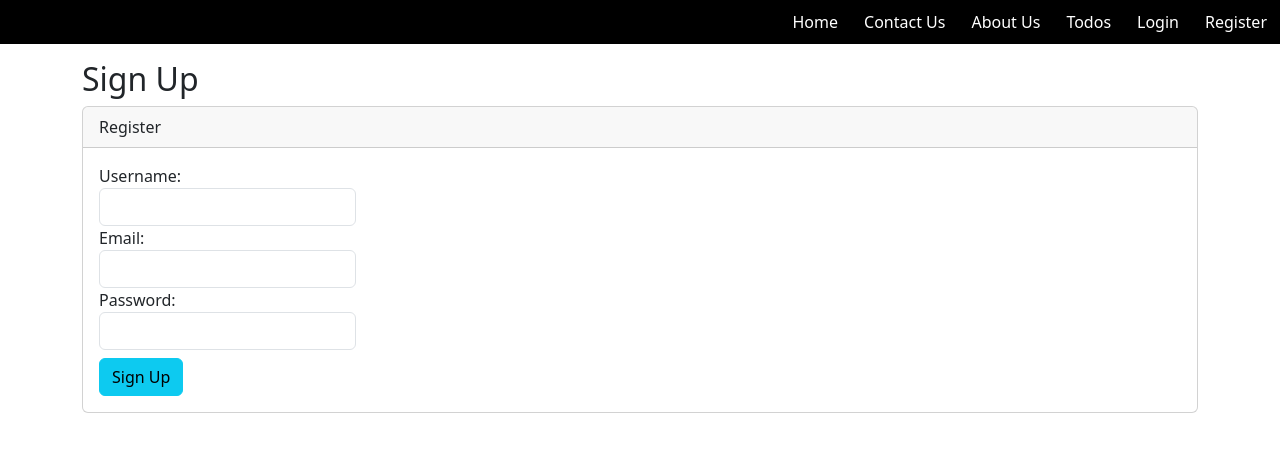
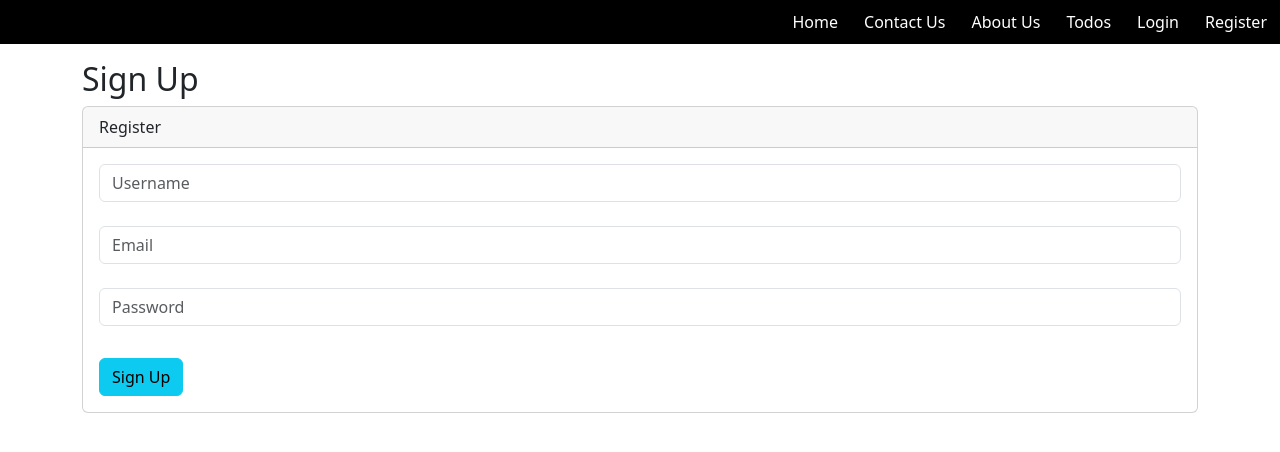
Before and after one commit to Singhhimesh/learn-react, a React (Create React App) app: page /register in a window 1280 px wide. Shown: the top 452 px of the page. Built offline with nearby package versions, Linux system fonts and the light colour scheme.

Commit message:
:shirt: code refactor,

```diff
--- a/src/pages/SignUp.jsx
+++ b/src/pages/SignUp.jsx
@@ -81,41 +81,35 @@ const SignUp = () => {
                         Register
                     </div>
                     <div className="card-body">
-                        <label>
-                            Username:
                         <input
                             type="text"
                             name="username"
+                            placeholder='Username'
                             className='form-control'
                             value={formData.username}
                             onChange={handleChange}
                         />
-                            <span style={{ color: 'red' }}>{formErrors.username}</span>
-                        </label>
+                        <small style={{ color: 'red' }}>{formErrors.username}</small>
                         <br />
-                        <label>
-                            Email:
                         <input
                             type="email"
                             name="email"
+                            placeholder='Email'
                             className='form-control'
                             value={formData.email}
                             onChange={handleChange}
                         />
-                            <span style={{ color: 'red' }}>{formErrors.email}</span>
-                        </label>
+                        <small style={{ color: 'red' }}>{formErrors.email}</small>
                         <br />
-                        <label>
-                            Password:
                         <input
                             type="password"
                             name="password"
+                            placeholder='Password'
                             className='form-control'
                             value={formData.password}
                             onChange={handleChange}
                         />
-                            <span style={{ color: 'red' }}>{formErrors.password}</span>
-                        </label>
+                        <small style={{ color: 'red' }}>{formErrors.password}</small>
                         <br />
                         <Button variant='info' className="mt-2" type="submit">Sign Up</Button>
                     </div>
--- a/src/pages/Todos.jsx
+++ b/src/pages/Todos.jsx
@@ -5,14 +5,11 @@ import LoadingBar from 'react-top-loading-bar';
 
 const Todos = () => {
     const [ todos, setTodos ] = useState([]);
-    const [ loading, setLoading ] = useState(false);
     const [ progress, setProgress ] = useState(0);
 
     useEffect(() => {
         const fetchData = () => {
             try {
-                setLoading(true);
-
                 fetch('https://jsonplaceholder.typicode.com/todos/').then((res) => {
                     res.json().then((response) => {
                         setTodos(response);
@@ -21,12 +18,9 @@ const Todos = () => {
 
                 setProgress(100);
             } catch (error) {
+                console.log(error);
             } finally {
-                // Stop loading bar after a short delay (adjust as needed)
-                setTimeout(() => {
-                    setLoading(false);
-                    setProgress(0);
-                }, 500);
+                setTimeout(() => setProgress(0), 200);
             }
         }
 
@@ -37,7 +31,7 @@ const Todos = () => {
         <div className="container">
             <LoadingBar
                 color="#f11946" // You can customize the color
-                height={3} // You can customize the height
+                height={1} // You can customize the height
                 progress={progress}
             />
             <div className="card mt-2">
```
Lines whose indentation alone changed are shown as unchanged.
